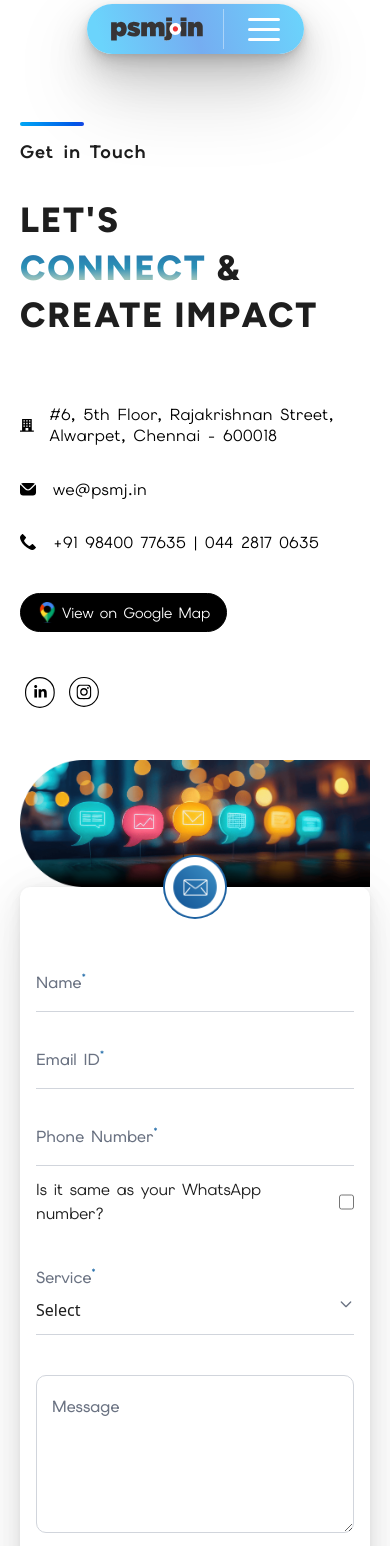
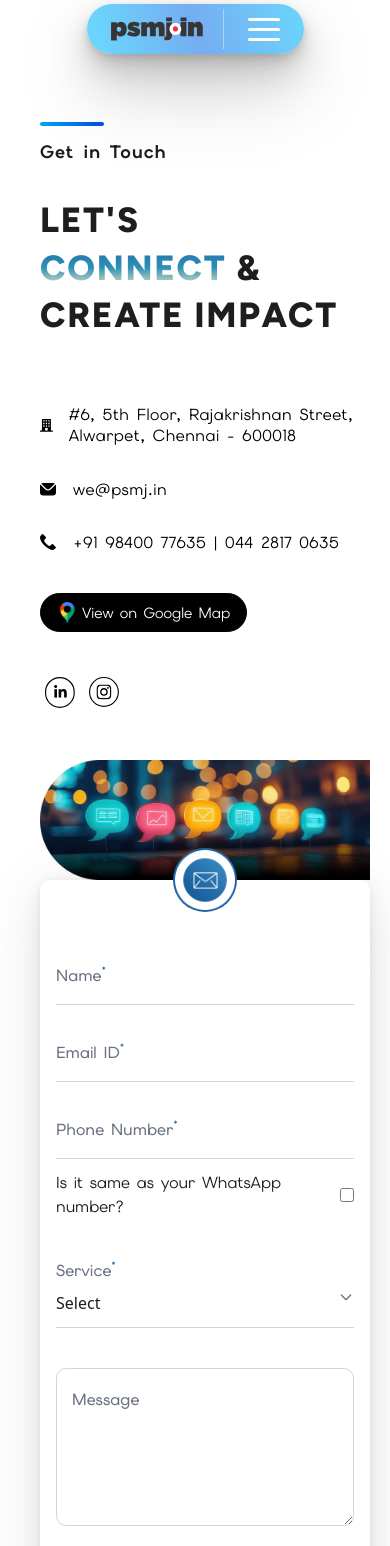
Before and after one commit to Duffl-Digital/PSMJ, a Next.js app: page /contact in a window 390 px wide. Shown: the part 60-1606 px from the top of the page. Built offline with nearby package versions, Linux system fonts and the light colour scheme.

Commit message:
home-page-changes

```diff
--- a/src/app/about/page.tsx
+++ b/src/app/about/page.tsx
@@ -721,6 +721,8 @@ const zoomVariants: Variants = {
             </section>
 
 
+
+
             <GetInTouch/>
 
             <Footer/>
--- a/src/app/case-study/page.tsx
+++ b/src/app/case-study/page.tsx
@@ -84,10 +84,10 @@ export default function CaseStudy() {
 
 
                 <section className="lg:pt-24 pt-10">
-                    <div className="container mx-auto px-8 lg:px-0">
+                    <div className="container mx-auto px-8 lg:px-10">
 
                         {caseStudies.map((row, index) => (
-                            <div key={row.id} className="relative lg:mb-24 lg:min-h-[320px]">
+                            <div key={row.id} className="relative lg:mb-24 lg:min-h-[320px] ">
 
                                 {/* Wave Image */}
                                 <Image
@@ -206,7 +206,7 @@ export default function CaseStudy() {
                                     </div>
 
                                     {/* Right */}
-                                    <div className="mb-10 lg:mb-0 lg:absolute -right-[0px] bottom-[50px] lg:max-w-[380px] xl:max-w-[420px] z-[999999]">
+                                    <div className="mb-10 lg:mb-0 lg:absolute lg:-right-[47px] xl:right-0 bottom-[50px] lg:max-w-[380px] xl:max-w-[420px] z-[999999]">
 
                                         <Link href={`/case-study-details?id=${row.right.id}`}>
 
--- a/src/app/contact/page.tsx
+++ b/src/app/contact/page.tsx
@@ -154,17 +154,17 @@ export default function ContactPage() {
 
 
 
-    <section className="bg-white pt-8   overflow-hidden">
+    <section className="bg-white pt-8  ps-0 2xl:ps-20   overflow-hidden">
       <Header />
       <div className="pt-5 ps-0 lg:ps-20 2xl:ps-0 mx-auto container lg:max-w-none 2xl:container">
 
-        <div className="grid grid-cols-1 lg:grid-cols-12 gap-12 items-start px-5 sm:px-0">
+        <div className="grid grid-cols-1 xl:grid-cols-12 gap-12 items-start px-5 sm:px-0">
 
           {/* Left */}
 
 
           <motion.div
-            className="lg:col-span-4 lg:pt-20"
+            className="xl:col-span-4 lg:pt-20 ps-5 lg:ps-0"
             initial={{ opacity: 0, x: -60 }}
             whileInView={{ opacity: 1, x: 0 }}
             viewport={{ once: true, amount: 0.3 }}
@@ -351,7 +351,7 @@ export default function ContactPage() {
           {/* Right */}
 
 
-          <div className="lg:col-span-8 relative flex flex-col items-center justify-center">
+          <div className="xl:col-span-8 relative flex flex-col items-center justify-center ps-5 md:lg-0">
 
 
             <div className="overflow-hidden"> <Image src="/images/contact/contact-banner.png" alt="Contact Banner" width={900} height={700} className="w-full h-auto object-cover" /> </div>
--- a/src/app/page.tsx
+++ b/src/app/page.tsx
@@ -14,22 +14,22 @@ export default function Home() {
       <div className="absolute bottom-[-100px] right-[-100px] h-80 w-80 rounded-full bg-cyan-400/20 blur-[140px]" />
 <Header/>
       <div className="relative z-10 pt-10 sm:pt-24 text-center">
-        <span className="rounded-full border border-cyan-400/20 bg-cyan-400/10 px-5 py-2 text-sm uppercase tracking-[4px] text-cyan-300">
+        {/* <span className="rounded-full border border-cyan-400/20 bg-cyan-400/10 px-5 py-2 text-sm uppercase tracking-[4px] text-cyan-300">
           Under Development
-        </span>
+        </span> */}
 
         <h1 className="mt-8 text-5xl font-bold leading-tight text-white md:text-7xl">
-          Home Page
+
           <span className="block bg-gradient-to-r from-cyan-400 via-blue-500 to-indigo-500 bg-clip-text text-transparent">
             Coming Soon
           </span>
         </h1>
 
-        <p className="mx-auto mt-6 max-w-2xl text-lg leading-8 text-gray-300">
+        {/* <p className="mx-auto mt-6 max-w-2xl text-lg leading-8 text-gray-300">
           Our website is almost ready. The remaining pages are completed, and
           we' re currently putting the finishing touches on the Home page.
           Stay tuned for the full experience.
-        </p>
+        </p> */}
 
 
       </div>
```
Also changed, not shown: 1 other file (tests, documents, lock files or other folders).
